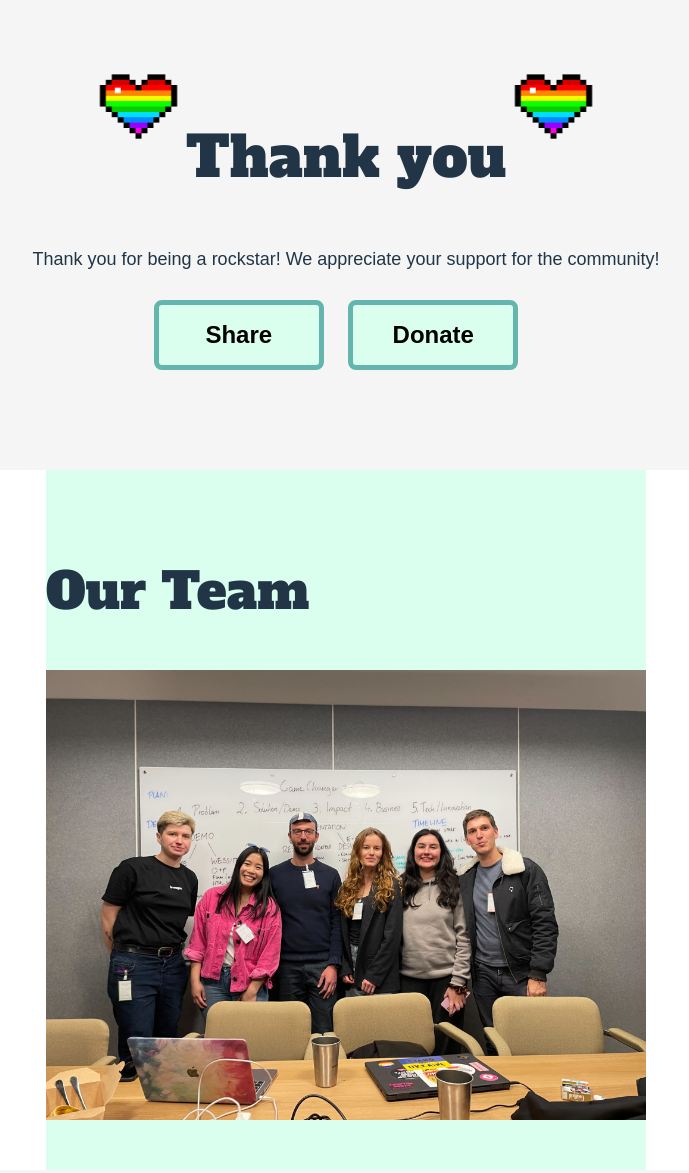
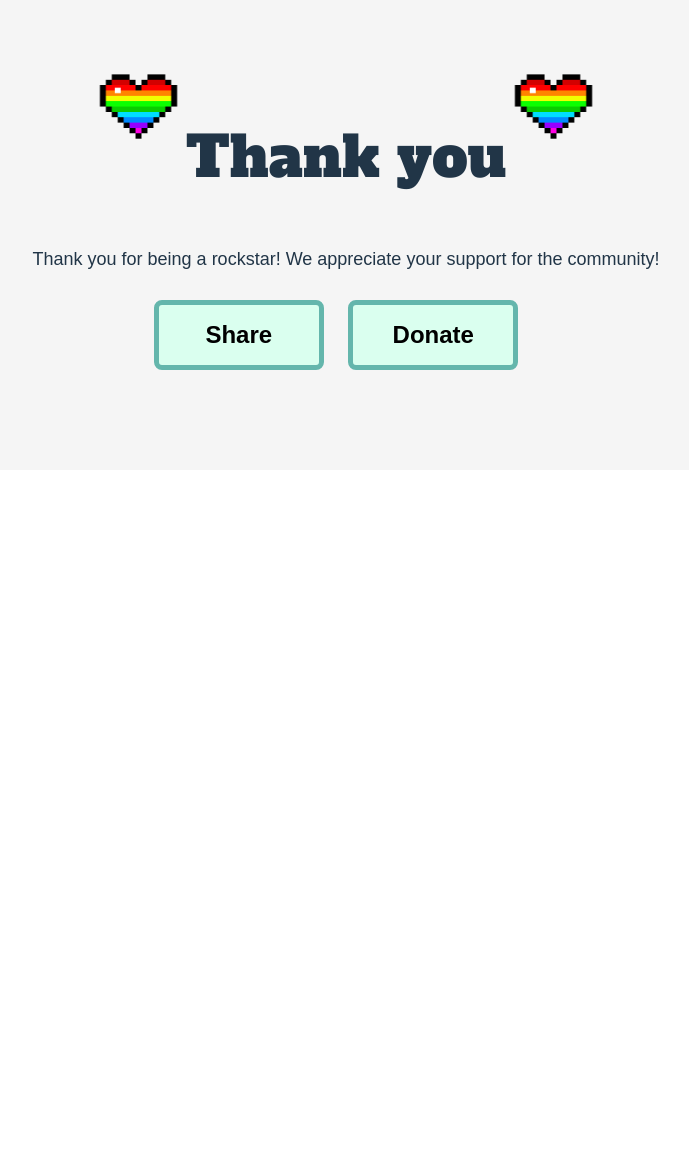
Before and after one commit to giacomo-dantonio/game-changer-website, a website built with Vite: page index.html in a window 1280 px wide. Shown: the part 2800-3973 px from the top of the page, without its empty margins (294-983 px from the left). After the commit the page ends 3270 px from the top, so only its background shows below. Built offline with nearby package versions, Linux system fonts and the light colour scheme; a web font is replaced by a local one.

Commit message:
remove stuff

```diff
--- a/index.html
+++ b/index.html
@@ -274,7 +274,7 @@
         </div>
       </div>
     </div>
-    <div class="our-team">
+    <!-- <div class="our-team">
       <div class="content-team">
       <h2 class="section-name">Our Team</h2>
       <img src="/public/assets/Our_Team.jpg" width="600"/>
@@ -284,7 +284,7 @@
       <div class="content-profile">
       <h2 class="section-name">Profile to come</h2>
       <img src="/public/assets/profile.png" width="600"/>
-      </div>
+      </div> -->
     </div>
     <script type="module" src="/main.js"></script>
     <script src="/dialog.js"></script>
```
